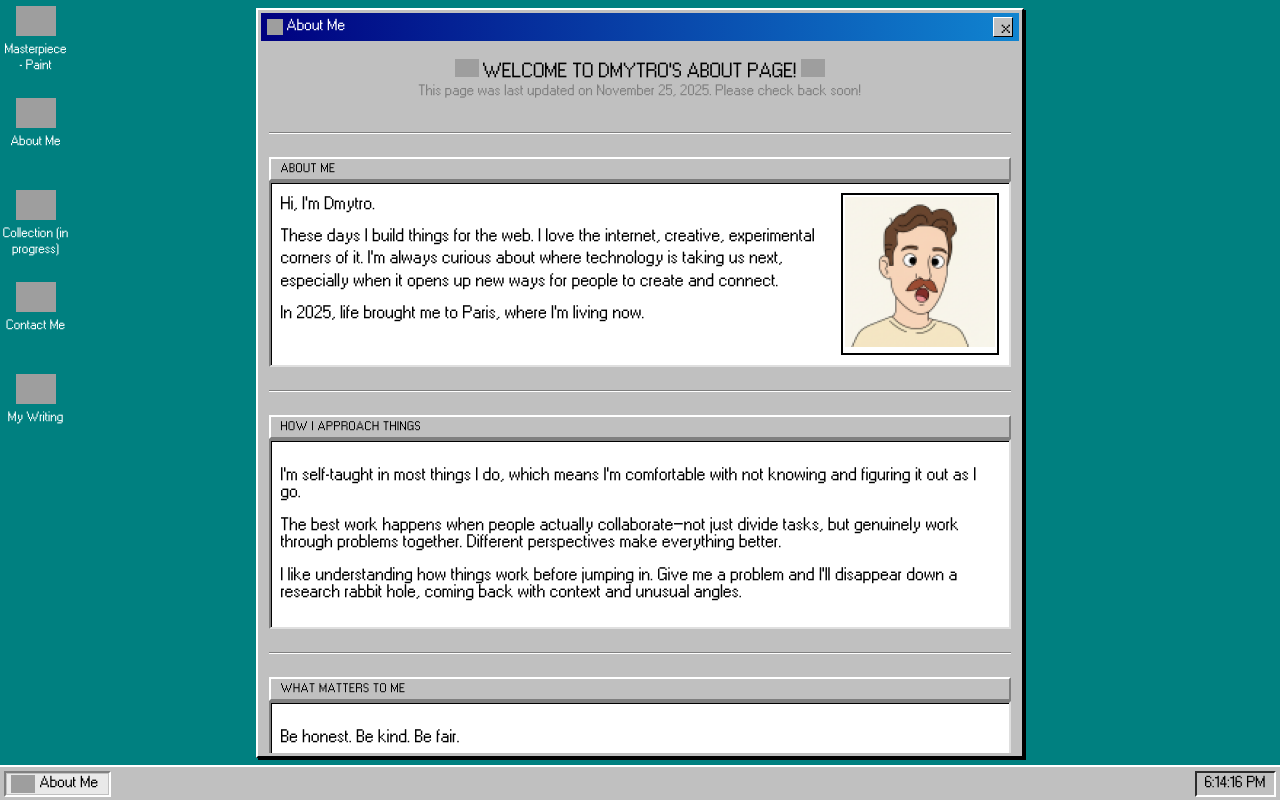
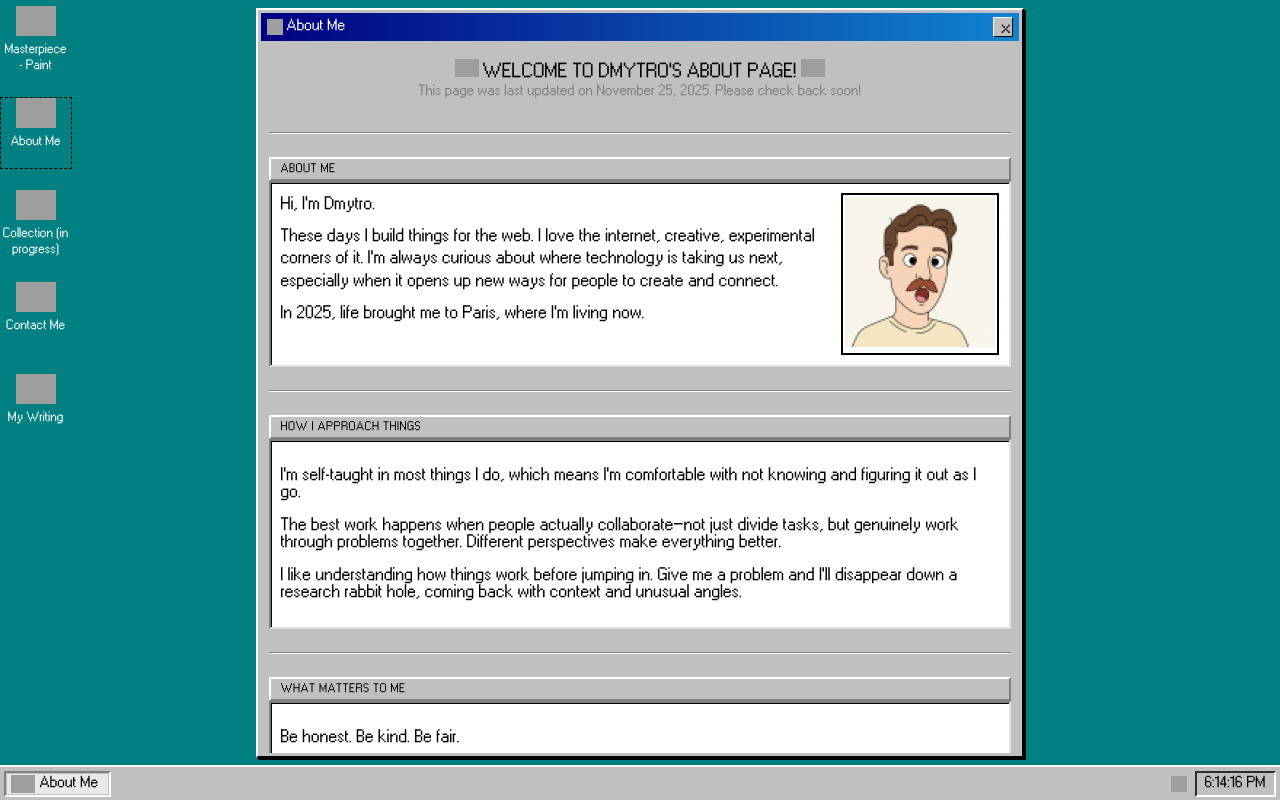
Before and after one commit to UnforbiddenYet/personal-website, a React (Vite) app: page / in a window 1280 px wide. Both pictures are taken after a click on the button "About Me". Built offline with nearby package versions, Linux system fonts and the light colour scheme; grey boxes are pictures that could not be loaded.

Commit message:
chore: more tweaks

```diff
--- a/src/Home.css
+++ b/src/Home.css
@@ -35,7 +35,7 @@
     cursor: pointer;
     overflow: hidden;
 
-    &:active {
+    &:focus {
       border: 1px dashed black;
     }
   }
--- a/src/Home.tsx
+++ b/src/Home.tsx
@@ -1,5 +1,6 @@
 
 import './Home.css'
+import { useState } from 'react';
 
 import { WindowIDs } from "./components/types";
 
@@ -13,10 +14,12 @@ import { UnderConstruction } from './components/UnderConstruction';
 import { ImageViewer } from './components/ImageViewer';
 import { useWindowManagerContext } from "./contexts/WindowManagerContext";
 import { DESKTOP_SHORTCUTS } from './windowConfig';
+import { TaskbarInfo } from './components/TaskbarInfo';
 
 export function Home() {
   const windowManager = useWindowManagerContext();
   const openWindows = windowManager.windows.filter(Boolean);
+  const [showInfo, setShowInfo] = useState(false);
 
   return (
     <div className="desktop">
@@ -57,6 +60,7 @@ export function Home() {
                   {
                     icon: 'X',
                     label: 'Close',
+                    cursor: 'pointer',
                     onClick: () => {
                       windowManager.closeWindow(window.id)
                     }
@@ -94,6 +98,7 @@ export function Home() {
                   {
                     icon: 'X',
                     label: 'Close',
+                    cursor: 'pointer',
                     onClick: () => {
                       windowManager.closeWindow(window.id)
                     }
@@ -117,6 +122,7 @@ export function Home() {
                   {
                     icon: 'X',
                     label: 'Close',
+                    cursor: 'pointer',
                     onClick: () => {
                       windowManager.closeWindow(window.id)
                     }
@@ -140,6 +146,7 @@ export function Home() {
                   {
                     icon: 'X',
                     label: 'Close',
+                    cursor: 'pointer',
                     onClick: () => {
                       windowManager.closeWindow(window.id)
                     }
@@ -163,6 +170,7 @@ export function Home() {
                   {
                     icon: 'X',
                     label: 'Close',
+                    cursor: 'pointer',
                     onClick: () => {
                       windowManager.closeWindow(window.id)
                     }
@@ -187,6 +195,7 @@ export function Home() {
                   {
                     icon: 'X',
                     label: 'Close',
+                    cursor: 'pointer',
                     onClick: () => {
                       windowManager.closeWindow(window.id)
                     }
@@ -200,7 +209,16 @@ export function Home() {
         }
       })}
 
-      <Taskbar openWindows={openWindows} activeWindowId={windowManager.activeWindowId} onClick={windowManager.bringToFront} />
+      {showInfo && (
+        <TaskbarInfo onClose={() => setShowInfo(false)} />
+      )}
+
+      <Taskbar
+        openWindows={openWindows}
+        activeWindowId={windowManager.activeWindowId}
+        onClick={windowManager.bringToFront}
+        onInfoClick={() => setShowInfo(true)}
+      />
     </div>
   )
 }
--- a/src/components/AboutPage.tsx
+++ b/src/components/AboutPage.tsx
@@ -92,7 +92,7 @@ export function AboutPage() {
         </div>
         <div className={styles.content}>
           <p>My first real job was DJing at 19. Terrible pay, amazing experience.</p>
-          <p>I've lived in 5 countries and speak -4̶- 3 languages.</p>
+          <p>I've lived in 5 countries and speak -4̶- 3 languages and I've been learning 7 languages overall.</p>
           <p>In 2015, I backpacked across Georgia for a month and a half with just a tent. Slept in forests, on beaches, met strangers who became friends.</p>
         </div>
       </div>
--- a/src/components/Alert95.tsx
+++ b/src/components/Alert95.tsx
@@ -21,6 +21,7 @@ export function Alert95({
         {
           icon: 'X',
           label: 'Close',
+          cursor: 'pointer',
           onClick: onClose
         }
       ] : []}
--- a/src/components/ContactPage.tsx
+++ b/src/components/ContactPage.tsx
@@ -2,11 +2,15 @@ import phoneIcon from '../assets/phone-desk.ico'
 import envelopeIcon from '../assets/envelope_closed.ico'
 import linkIcon from '../assets/url1.ico'
 import computerIcon from '../assets/computer.ico'
-import coffeeIcon from '../assets/utopia_smiley.ico'
+// import coffeeIcon from '../assets/utopia_smiley.ico'
 import worldIcon from '../assets/world.ico'
 import styles from './ContactPage.module.css'
 
 export function ContactPage() {
+  function handleContactMeClick() {
+    alert('Please reach me at dmytro . lubenets at gmail . com')
+  }
+
   return (
     <div className={styles.contact}>
       <div className={styles.header}>
@@ -29,15 +33,15 @@ export function ContactPage() {
       <hr className="separator" />
 
       <div className={styles.buttonGroup}>
-        <a href="mailto:dmytro.lubenets@gmail.com" className="win95-button" target="_blank" rel="noopener noreferrer">
+        <a onClick={handleContactMeClick} className="win95-button" target="_blank" rel="noopener noreferrer">
           <img src={envelopeIcon} width={16} alt="" style={{ verticalAlign: 'middle', marginRight: '4px' }} />
           Email Me
         </a>
-        <a href="https://www.linkedin.com/in/dmytrolubenets/" className="win95-button" target="_blank" rel="noopener noreferrer">
+        <a href="https://www.linkedin.com/in/dmytro-lubenets/" className="win95-button" target="_blank" rel="noopener noreferrer">
           <img src={linkIcon} width={16} alt="" style={{ verticalAlign: 'middle', marginRight: '4px' }} />
           LinkedIn
         </a>
-        <a href="https://github.com/dmytrolubenets" className="win95-button" target="_blank" rel="noopener noreferrer">
+        <a href="https://github.com/UnforbiddenYet" className="win95-button" target="_blank" rel="noopener noreferrer">
           <img src={computerIcon} width={16} alt="" style={{ verticalAlign: 'middle', marginRight: '4px' }} />
           GitHub
         </a>
@@ -53,7 +57,7 @@ export function ContactPage() {
           <p>If you enjoy my work and want to support me, consider buying me a coffee!</p>
           <div className={styles.buttonGroup}>
             <a href="https://www.buymeacoffee.com/dmytrolubenets" className="win95-button" target="_blank" rel="noopener noreferrer">
-              <img src={coffeeIcon} width={16} alt="" style={{ verticalAlign: 'middle', marginRight: '4px' }} />
+              // <img src={coffeeIcon} width={16} alt="" style={{ verticalAlign: 'middle', marginRight: '4px' }} />
               Buy Me a Coffee
             </a>
           </div>
--- a/src/components/PaintApp.tsx
+++ b/src/components/PaintApp.tsx
@@ -39,7 +39,6 @@ export function PaintApp() {
     color: "#000",
     lineWidth: 4,
     defaultImage: monaLisa,
-    defaultText: "I'm awesome"
   });
 
   const handleFileChange = (event: React.ChangeEvent<HTMLInputElement>) => {
--- a/src/components/Taskbar.css
+++ b/src/components/Taskbar.css
@@ -60,9 +60,29 @@
   gap: 6px;
 }
 
+.tray-icon-button {
+  background: none;
+  border: none;
+  padding: 2px;
+  cursor: pointer;
+  display: flex;
+  align-items: center;
+  justify-content: center;
+  height: 20px;
+}
+
+.tray-icon-button:hover {
+  background-color: rgba(255, 255, 255, 0.3);
+}
+
+.tray-icon-button:active {
+  background-color: rgba(0, 0, 0, 0.1);
+}
+
 .tray-icon {
   width: 16px;
   height: 16px;
+  image-rendering: pixelated;
 }
 
 .taskbar-clock {
--- a/src/components/Taskbar.tsx
+++ b/src/components/Taskbar.tsx
@@ -1,6 +1,7 @@
 import { useState, useEffect } from 'react';
 import './Taskbar.css';
 import type { WindowID } from './types';
+import questionIcon from '../assets/help_question_mark.ico';
 
 type OpenWindowConfig = {
   title: string,
@@ -8,10 +9,11 @@ type OpenWindowConfig = {
   id: WindowID
 }
 
-export const Taskbar = ({ activeWindowId, openWindows, onClick }: {
+export const Taskbar = ({ activeWindowId, openWindows, onClick, onInfoClick }: {
   activeWindowId: WindowID | null,
   openWindows: OpenWindowConfig[],
   onClick: (id: WindowID) => void,
+  onInfoClick?: () => void,
 }) => {
   const [currentTime, setCurrentTime] = useState(new Date());
 
@@ -41,7 +43,11 @@ export const Taskbar = ({ activeWindowId, openWindows, onClick }: {
       </div>
 
       <div className="taskbar-tray">
-        {/* <img src={soundIcon} alt="Sound" className="tray-icon" /> */}
+        {onInfoClick && (
+          <button className="tray-icon-button" onClick={onInfoClick} title="About this site">
+            <img src={questionIcon} alt="Info" className="tray-icon" />
+          </button>
+        )}
         <div className="taskbar-clock">{formattedTime}</div>
       </div>
     </div>
--- /dev/null
+++ b/src/components/TaskbarInfo.tsx
@@ -0,0 +1,20 @@
+import { Alert95 } from "./Alert95";
+import icon from '../assets/help_question_mark.ico';
+
+
+export function TaskbarInfo({ onClose }: { onClose: () => void }) {
+  return (
+    <Alert95
+      title="About This Site"
+      icon={icon}
+      onClose={onClose}
+    >
+      <p style={{ margin: 0 }}>
+        This website recreates the aesthetic of Windows 95, combining retro design with modern web technologies.
+      </p>
+      <p>
+        Built with React, TypeScript, and custom CSS.
+      </p>
+    </Alert95>
+  );
+}
--- a/src/components/Window.tsx
+++ b/src/components/Window.tsx
@@ -9,6 +9,7 @@ type Props = {
     label: string,
     icon: string,
     disabled?: boolean,
+    cursor?: string,
     onClick?: () => void,
   }[],
   menu: {
@@ -44,7 +45,7 @@ export const Window = ({
         </div>
         <div className="window-controls">
           {controls.map((control) => (
-            <button key={control.label} aria-label={control.label} disabled={control.disabled} onClick={control.onClick}>{control.icon}</button>
+            <button key={control.label} aria-label={control.label} disabled={control.disabled} onClick={control.onClick} style={{ ...(control.cursor ? { cursor: control.cursor } : {}) }}>{control.icon}</button>
           ))}
         </div>
       </header>
```
Also changed, not shown: 1 other file (tests, documents, lock files or other folders).
